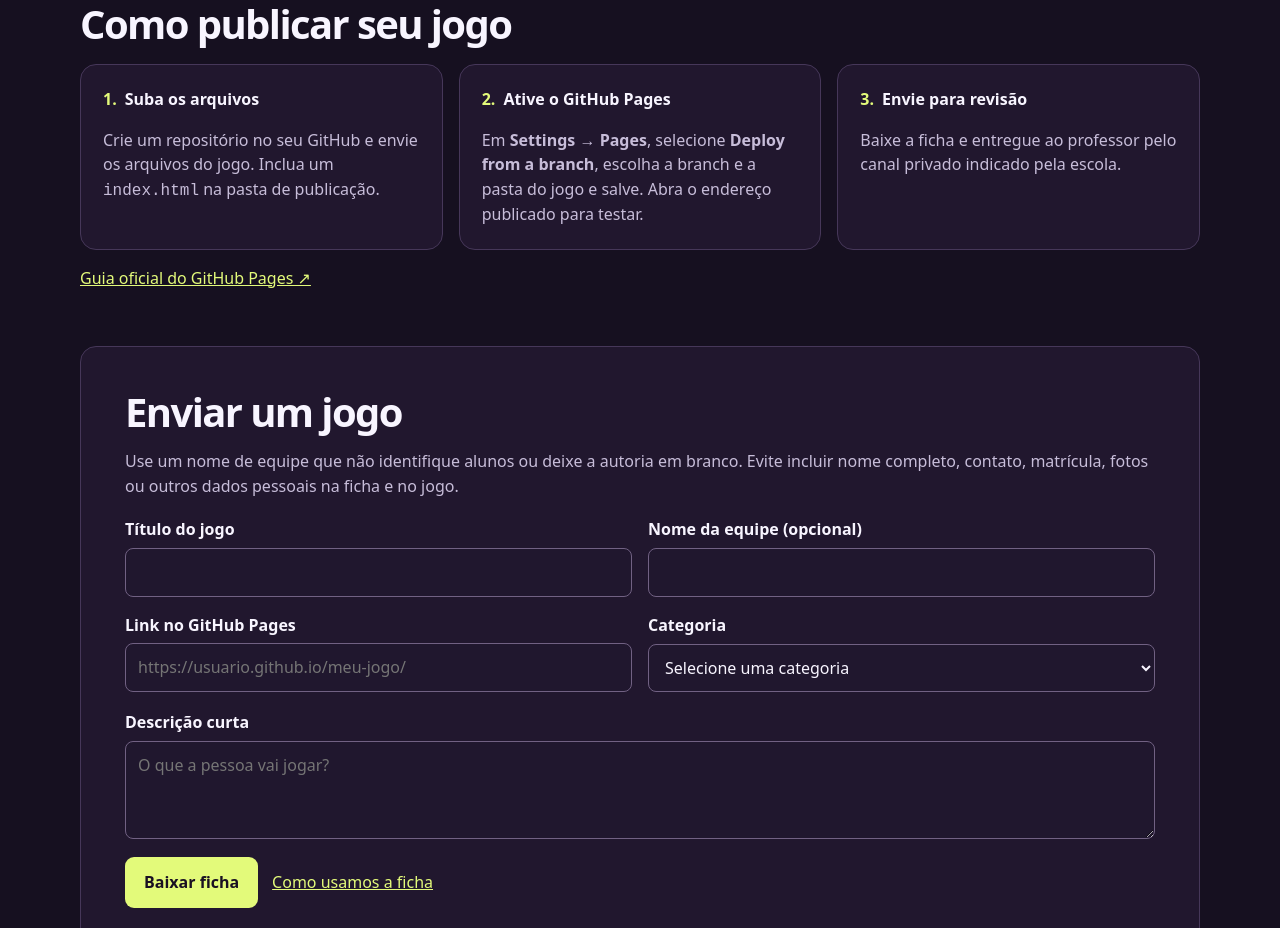
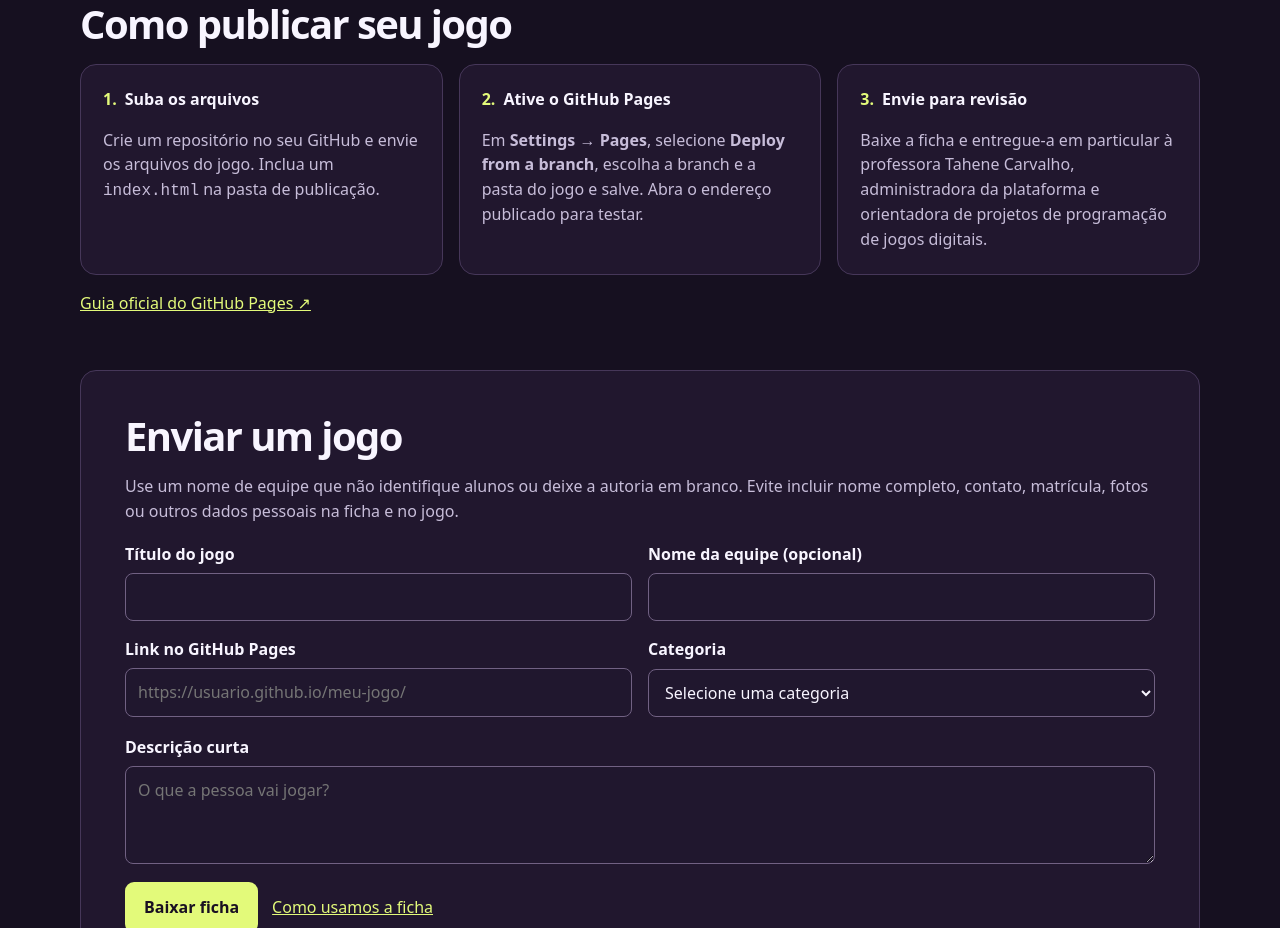
Before and after one commit to TaheneC/arcade-adaguismar, a plain HTML site: page index.html in a window 1280 px wide. Shown: the part 1052-1980 px from the top of the page. Drawn offline with Linux system fonts and the light colour scheme.

Commit message:
Atualizar etapa de revisão dos jogos

```diff
--- a/index.html
+++ b/index.html
@@ -38,7 +38,7 @@
 <h2 id="publicar-titulo">Como publicar seu jogo</h2>
 <ol><li><strong>Suba os arquivos</strong><p>Crie um repositório no seu GitHub e envie os arquivos do jogo. Inclua um <code>index.html</code> na pasta de publicação.</p></li>
 <li><strong>Ative o GitHub Pages</strong><p>Em <b>Settings → Pages</b>, selecione <b>Deploy from a branch</b>, escolha a branch e a pasta do jogo e salve. Abra o endereço publicado para testar.</p></li>
-<li><strong>Envie para revisão</strong><p>Baixe a ficha e entregue ao professor pelo canal privado indicado pela escola.</p></li></ol>
+<li><strong>Envie para revisão</strong><p>Baixe a ficha e entregue-a em particular à professora Tahene Carvalho, administradora da plataforma e orientadora de projetos de programação de jogos digitais.</p></li></ol>
 <a href="https://docs.github.com/en/pages/quickstart" target="_blank" rel="noopener noreferrer">Guia oficial do GitHub Pages ↗</a>
 </section>
 <section id="enviar" class="section submission" aria-labelledby="enviar-titulo">
```
